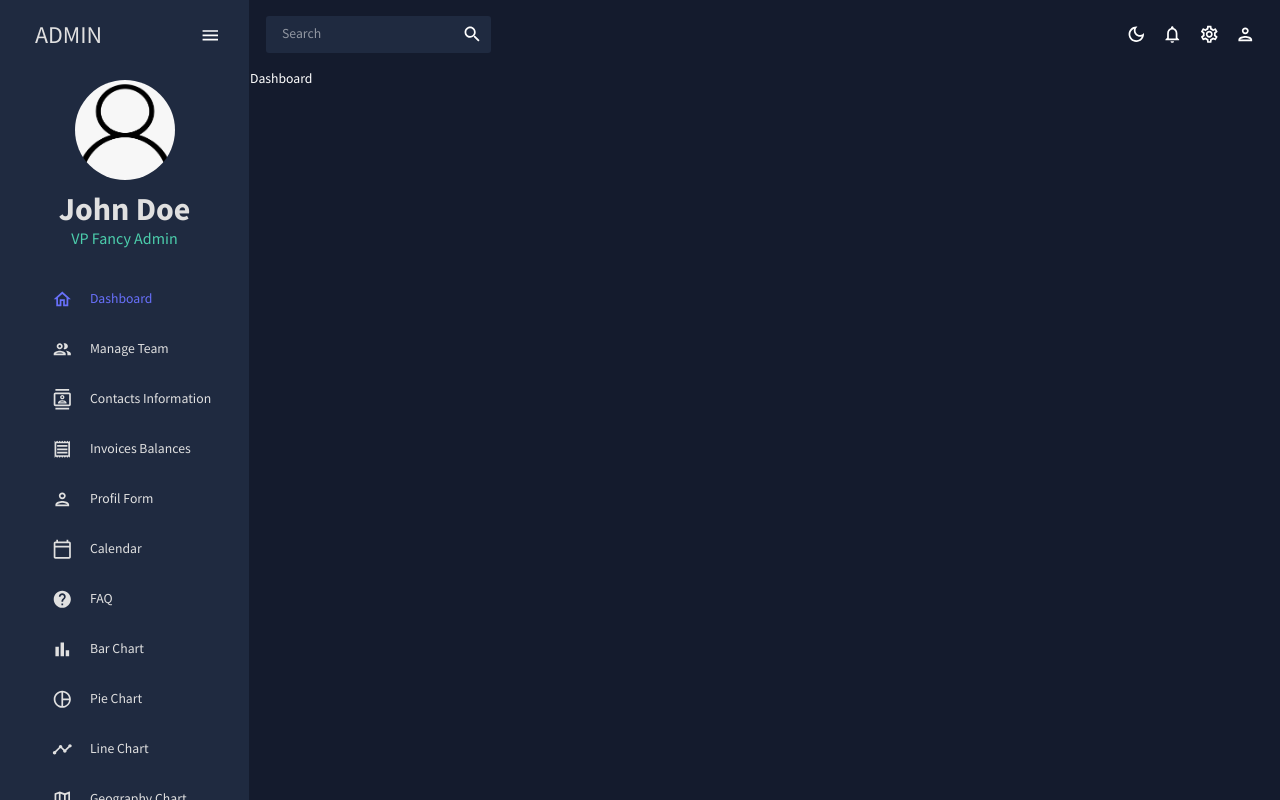
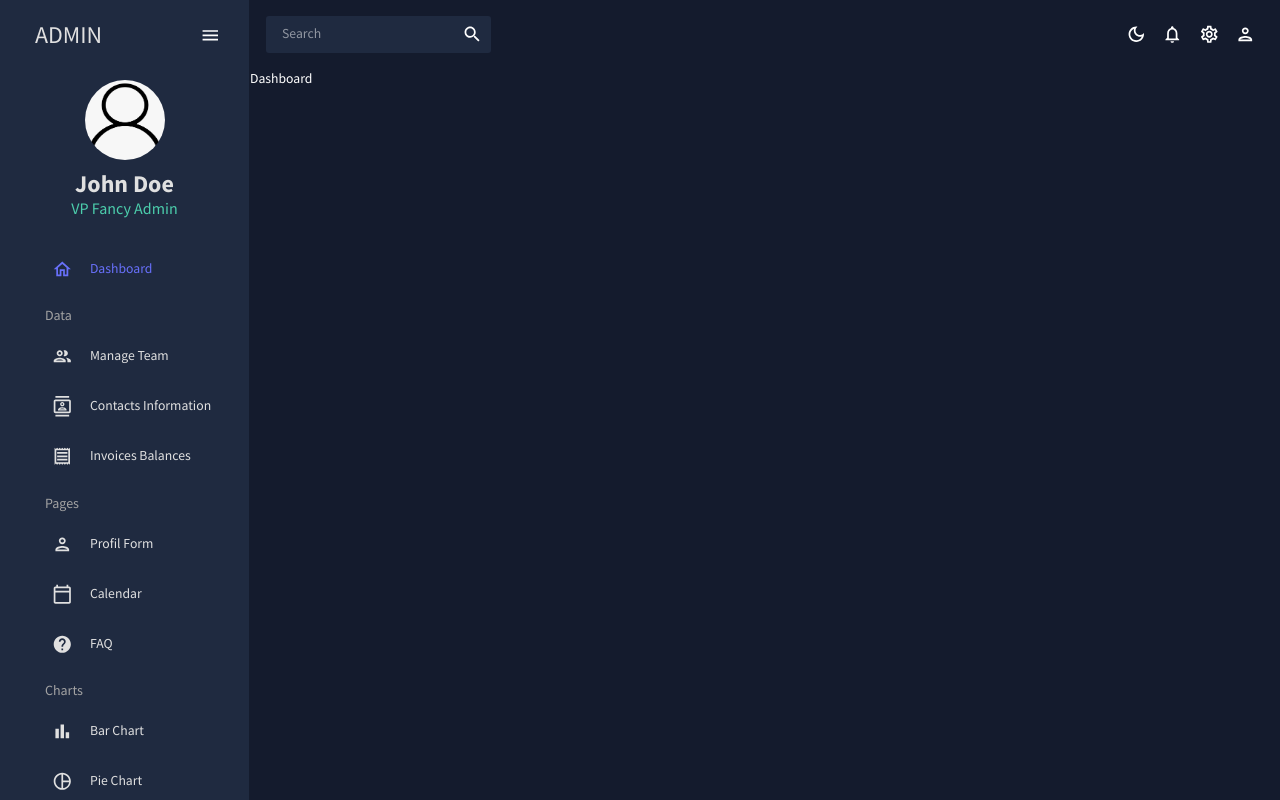
Before and after one commit to CMT94/react-MUI-admin-dashboard, a React (Create React App) app: page / in a window 1280 px wide. Built offline with nearby package versions, Linux system fonts and the light colour scheme.

Commit message:
navList + adjust css sidebar

```diff
--- a/src/scenes/global/Sidebar.jsx
+++ b/src/scenes/global/Sidebar.jsx
@@ -24,10 +24,18 @@ import { tokens } from "../../theme";
 
 const navItemList = [
   {
+    type: undefined,
+    list: [
+      {
         title: "Dashboard",
         to: "/",
         icon: <HomeOutlinedIcon />,
       },
+    ],
+  },
+  {
+    type: "data",
+    list: [
       {
         title: "Manage Team",
         to: "/team",
@@ -43,6 +51,11 @@ const navItemList = [
         to: "/invoices",
         icon: <ReceiptOutlinedIcon />,
       },
+    ],
+  },
+  {
+    type: "pages",
+    list: [
       {
         title: "Profil Form",
         to: "/form",
@@ -58,6 +71,11 @@ const navItemList = [
         to: "/faq",
         icon: <HelpOutlinedIcon />,
       },
+    ],
+  },
+  {
+    type: "charts",
+    list: [
       {
         title: "Bar Chart",
         to: "/bar",
@@ -77,6 +95,8 @@ const navItemList = [
         title: "Geography Chart",
         to: "/geography",
         icon: <MapOutlinedIcon />,
+      },
+    ],
   },
 ];
 const Item = ({ title, to, icon, selected, setSelected }) => {
@@ -149,8 +169,8 @@ const SideBar = () => {
               <Box display="flex" justifyContent="center" alignItems="center">
                 <img
                   alt="profile-use"
-                  width="100px"
-                  height="100px"
+                  width="80px"
+                  height="80px"
                   src={"../../assets/user.png"}
                   style={{ cursor: "pointer", borderRadius: "50%" }}
                 />
@@ -158,7 +178,7 @@ const SideBar = () => {
 
               <Box textAlign="center">
                 <Typography
-                  variant="h2"
+                  variant="h3"
                   color={colors.grey[100]}
                   fontWeight="bold"
                   sx={{ m: "10px 0 0 0" }}
@@ -184,14 +204,29 @@ const SideBar = () => {
             }}
           >
             {navItemList.map((navItem, navItemIndex) => (
+              <React.Fragment>
+                <Typography
+                  key={navItemIndex}
+                  variant="h6"
+                  color={colors.grey[300]}
+                  sx={{ m: "10px 0 5px 20px", textTransform: "capitalize" }}
+                >
+                  {navItem.type}
+                </Typography>
+
+                <React.Fragment>
+                  {navItem.list.map((item, itemIndex) => (
                     <Item
-                key={navItemIndex}
-                title={navItem.title}
-                to={navItem.to}
-                icon={navItem.icon}
+                      key={itemIndex}
+                      title={item.title}
+                      to={item.to}
+                      icon={item.icon}
                       selected={selected}
                       setSelected={setSelected}
                     />
+                  ))}
+                </React.Fragment>
+              </React.Fragment>
             ))}
           </Box>
           {/* NAV MENU - END */}
```
Lines whose indentation alone changed are shown as unchanged.
